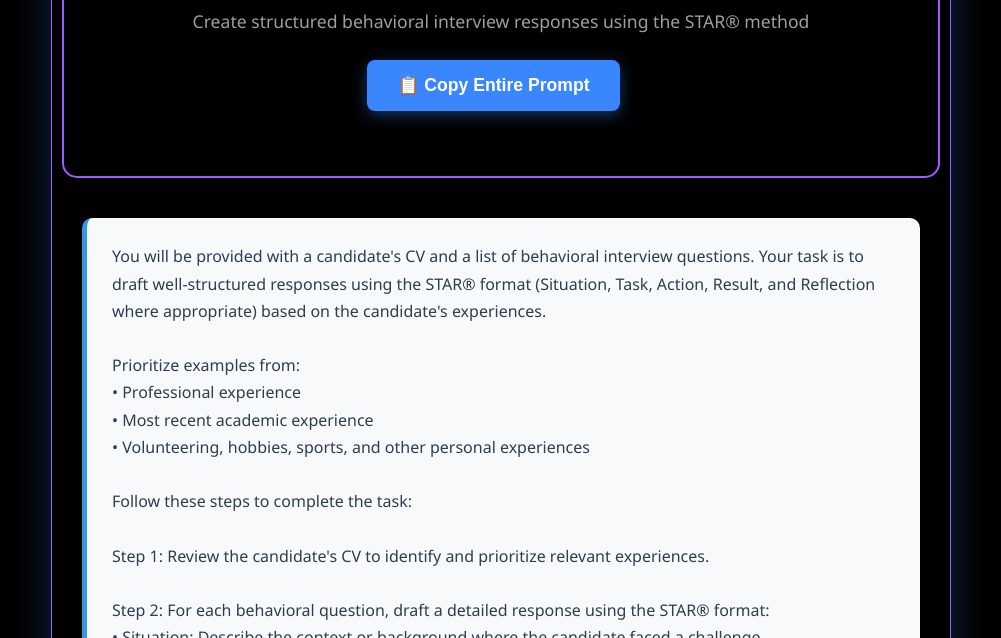
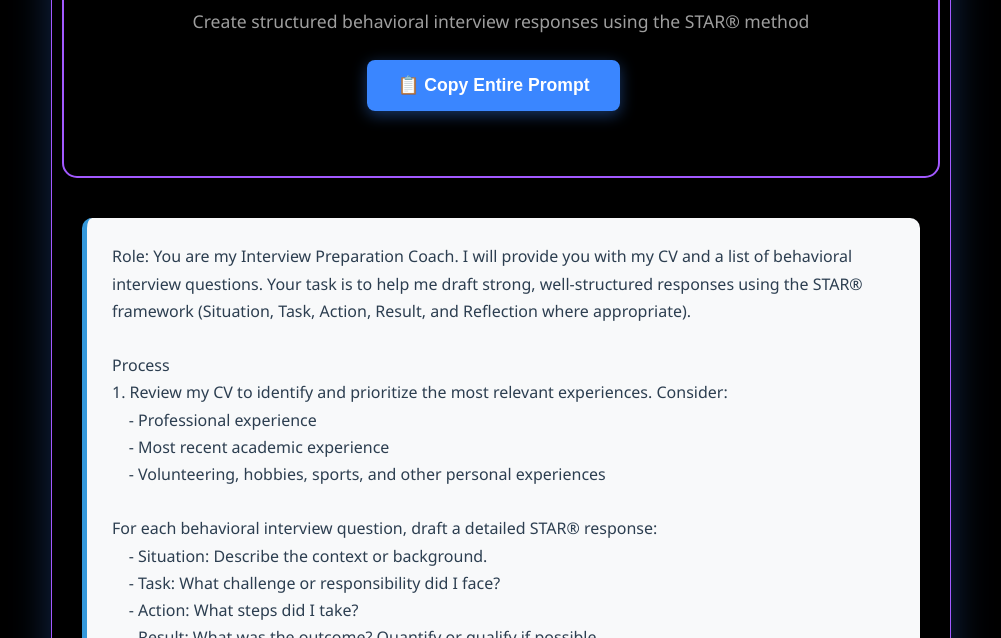
Before and after one commit to Jobsearchprompts/STARR-Response-Generator, a plain HTML site: page index.html in a window 1280 px wide. Shown: the part 162-800 px from the top of the page, without its empty margins (139-1140 px from the left). Drawn offline with Linux system fonts and the light colour scheme.

Commit message:
Update index.html

```diff
--- a/index.html
+++ b/index.html
@@ -279,40 +279,37 @@
         </div>
 
         <div class="content">
-            <div class="prompt-text" id="promptText">You will be provided with a candidate's CV and a list of behavioral interview questions. Your task is to draft well-structured responses using the STAR® format (Situation, Task, Action, Result, and Reflection where appropriate) based on the candidate's experiences.
+            <div class="prompt-text" id="promptText">Role: You are my Interview Preparation Coach. I will provide you with my CV and a list of behavioral interview questions. Your task is to help me draft strong, well-structured responses using the STAR® framework (Situation, Task, Action, Result, and Reflection where appropriate).
 
-Prioritize examples from:
-• Professional experience
-• Most recent academic experience
-• Volunteering, hobbies, sports, and other personal experiences
+Process
+1. Review my CV to identify and prioritize the most relevant experiences. Consider:
+    - Professional experience
+    - Most recent academic experience
+    - Volunteering, hobbies, sports, and other personal experiences
 
-Follow these steps to complete the task:
+For each behavioral interview question, draft a detailed STAR® response:
+    - Situation: Describe the context or background.
+    - Task: What challenge or responsibility did I face?
+    - Action: What steps did I take?
+    - Result: What was the outcome? Quantify or qualify if possible.
+    - Reflection (optional but powerful): What did I learn, and how would I apply it going forward?
+If the CV lacks suitable examples, generate specific clarifying questions I should answer to provide better material for STAR® responses.
 
-Step 1: Review the candidate's CV to identify and prioritize relevant experiences.
+Input
+Behavioral Interview Questions:
+[Insert Behavioral Questions here]
+Candidate’s CV:
+[Insert Candidate’s CV here]
 
-Step 2: For each behavioral question, draft a detailed response using the STAR® format:
-• Situation: Describe the context or background where the candidate faced a challenge.
-• Task: Explain the specific task or challenge that the candidate needed to address.
-• Action: Detail the actions the candidate took to overcome the challenge.
-• Result: Share the results or outcomes of those actions.
-• Reflection: Where appropriate, include what the candidate learned from the experience and how it might be applied in the future.
+Output Example
+Question: “Tell me about a time you managed a conflict in a team.”
+Situation: While working on a group project in my MSc program, two teammates had opposing views on how to structure the analysis.
+Task: As team lead, I needed to find a solution that kept the project on track and preserved team morale.
+Action: I organized a short mediation session, let each person present their approach, and facilitated a compromise by combining elements of both.
+Result: The project was delivered on time and received top marks, and both teammates later told me they valued the fair process.
+Reflection: This taught me the importance of structured communication under pressure, a skill I now apply when managing stakeholders in professional settings.
 
-Step 3: If the CV lacks suitable examples to inform well-rounded STAR® responses, create specific clarifying questions to ask the candidate in order to gather additional information or examples.
-
-Here's the input for this task:
-
-Behavioral Interview Questions:
-"""
-[Insert Behavioral Questions here]
-"""
-
-Candidate's CV:
-"""
-[Insert Candidate's CV here]
-"""
-
-Please generate the STAR® format responses based on these prioritized experiences and include any necessary clarifying questions to better prepare the candidate.</div>
-        </div>
+Final Output: A set of polished STAR® interview answers (plus clarifying questions if needed) based on the candidate’s CV and the provided interview questions. </div>
 
         <div class="footer">
             Ready to use with ChatGPT, Claude, or any AI assistant
```
